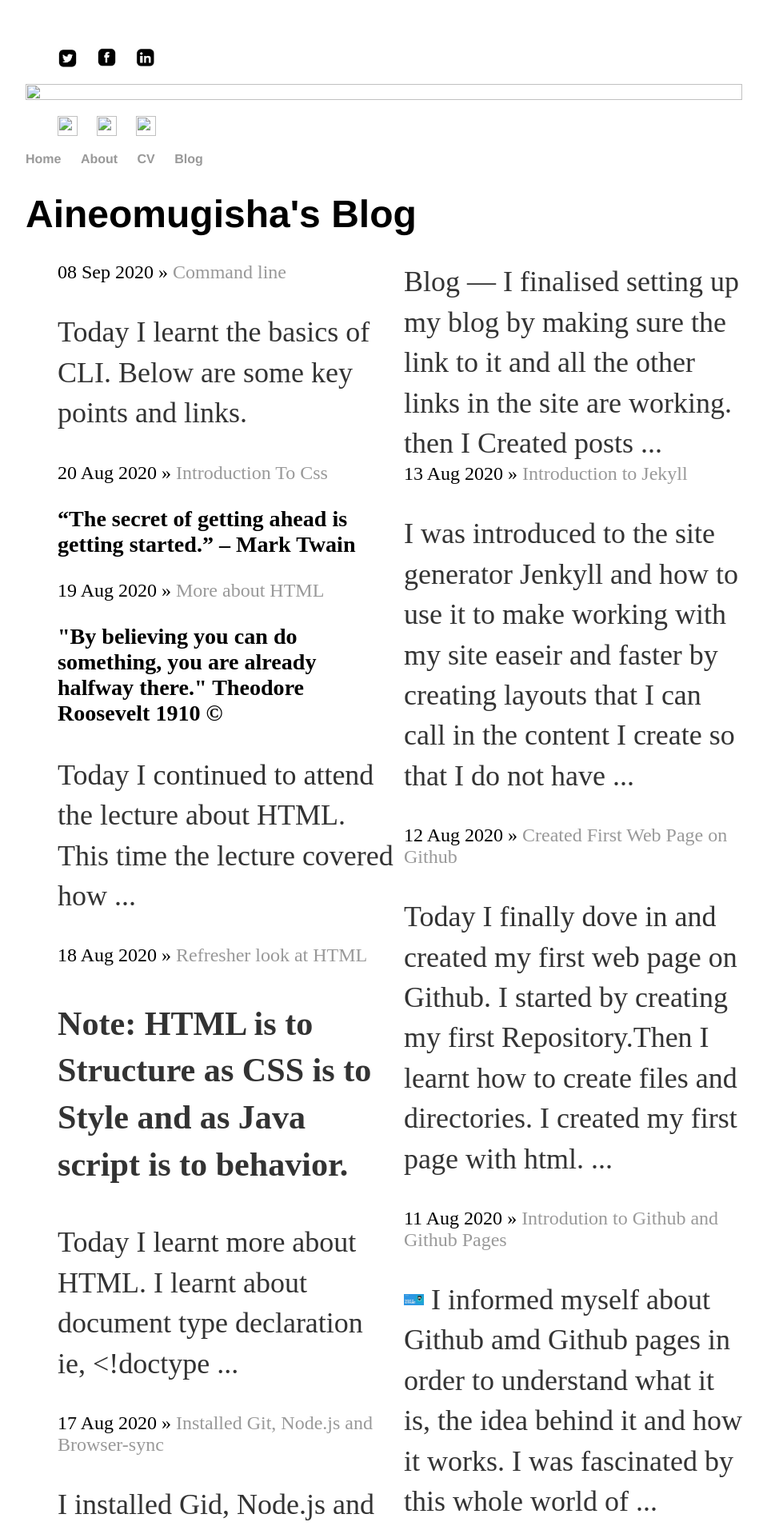
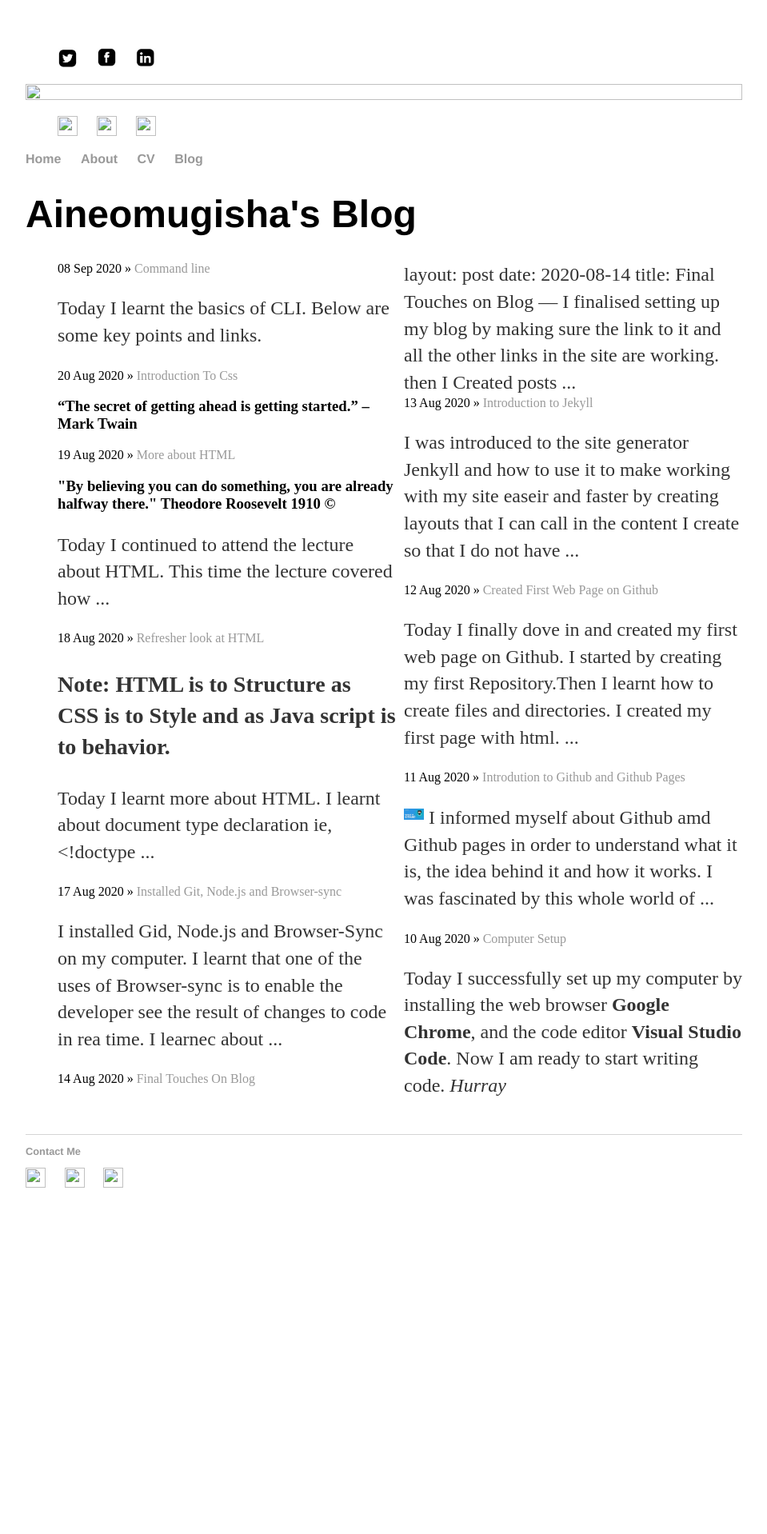
Before and after one commit to aineomugisha/aineomugisha.github.io, a Jekyll site: the page built from blog/index.html, in a window 1280 px wide. Shown: the top 1918 px of the page at 80% size, without its empty margins (160-1119 px from the left). Built offline with Jekyll 4.4.1, drawn with Linux system fonts in a browser that asks for light colours; the list of posts is cut into pages by our own code; after the commit the page ends 1548 px from its top, so only the background shows below that.

Commit message:
Update main.css

```diff
--- a/css/main.css
+++ b/css/main.css
@@ -62,8 +62,8 @@ footer {
 }
 
 ul.posts {
-    margin: 20px auto 40px;
-    font-size: 1.5em;
+   /* margin: 20px auto 40px; */
+    font-size: 1em;
 }
 .posts{
     column-count:3;
```
